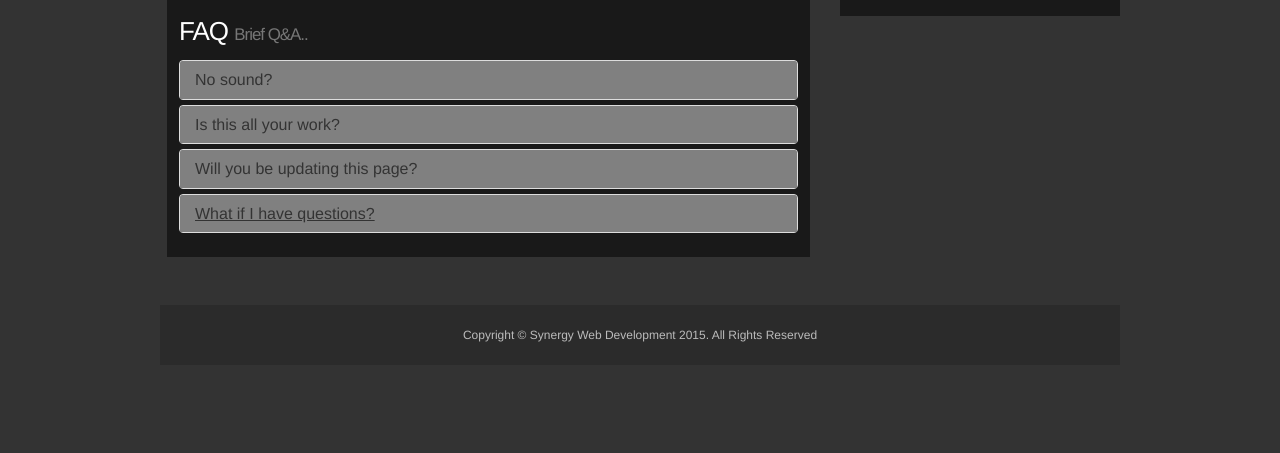
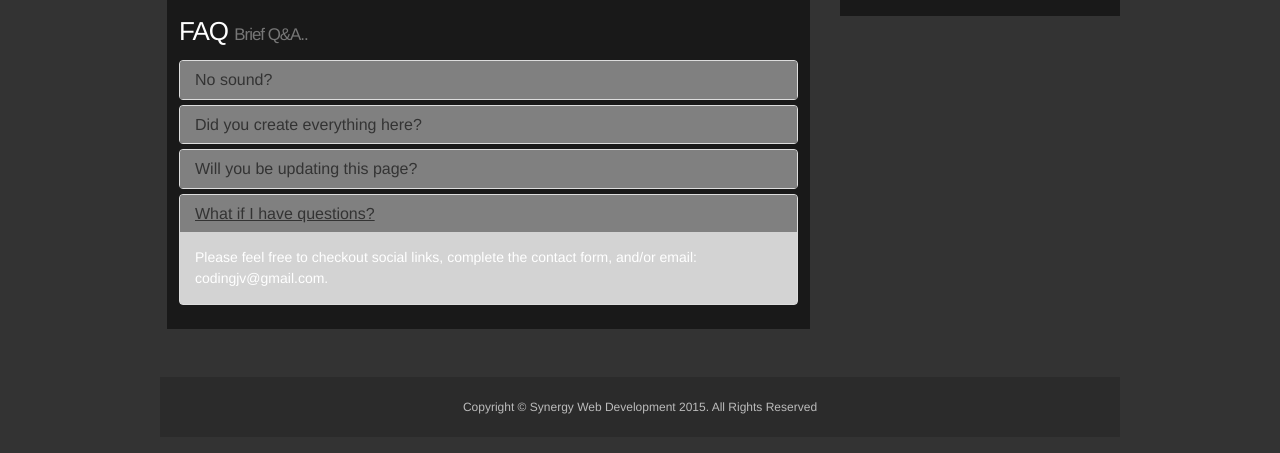
Before and after one commit to codingjv/portfolio2, a plain HTML site: page index.html in a window 1280 px wide. Both pictures are taken after a click on the link "What if I have questions?". Shown: the part 664-1117 px from the top of the page. Drawn offline with nearby package versions, Linux system fonts and the light colour scheme.

Commit message:
faq cleanup

```diff
--- a/index.html
+++ b/index.html
@@ -112,7 +112,7 @@
 
         <div class="panel panel-default" style="background-color:gray">
           <div class="panel-heading" style="background-color:gray">
-             <h4 class="panel-title"><a href="#qa-2" data-toggle="collapse" data-parent="#accordion-qa">Is this all your work?</a></h4>
+             <h4 class="panel-title"><a href="#qa-2" data-toggle="collapse" data-parent="#accordion-qa">Did you create everything here?</a></h4>
           </div>
           <div class="panel-collapse collapse" id="qa-2">
             <div class="panel-body" style="background-color:lightgray">
@@ -136,11 +136,11 @@
 
         <div class="panel panel-default" style="background-color:gray">
                       <div class="panel-heading" style="background-color:gray">
-                        <h4 class="panel-title" style="background-color:gray"><a href="#qa-" data-toggle="collapse" data-parent="#accordion-qa">What if I have questions?</a></h4>
+                        <h4 class="panel-title" style="background-color:gray"><a href="#qa-4" data-toggle="collapse" data-parent="#accordion-qa">What if I have questions?</a></h4>
                       </div>
-                      <div class="panel-collapese collapse" id="qa-3">
+                      <div class="panel-collapese collapse" id="qa-4">
                         <div class="panel-body" style="background-color:lightgray">
-                          Please feel free to checkout the social links, complete the form on this page, and/or email:  codingjv@gmail.com.
+                          Please feel free to checkout social links, complete the contact form, and/or email:  codingjv@gmail.com.
                         </div>
                         <!-- end panel-body -->
                       </div>
```
